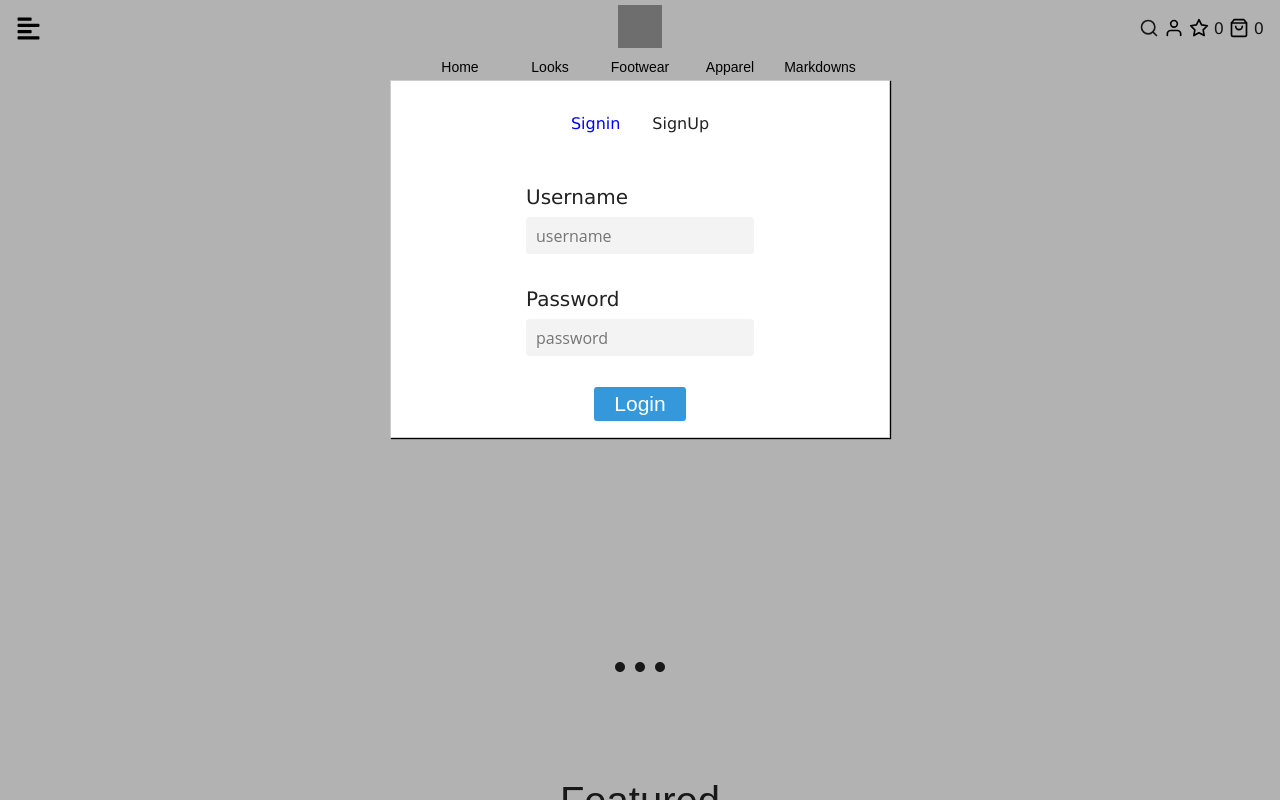
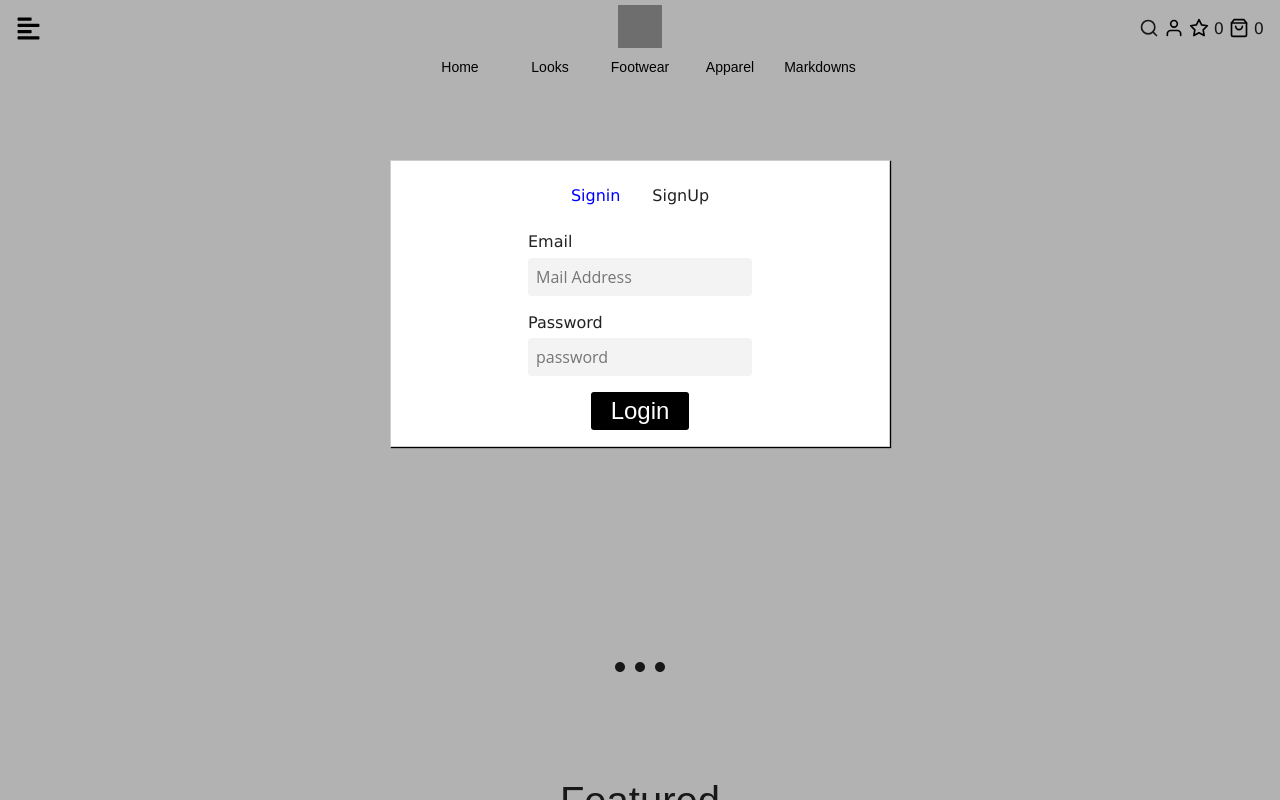
Before and after one commit to Aadarsh8178/GullyWear, a Next.js app: page / in a window 1280 px wide. Both pictures are taken after a click on the link 1173 px from the left and 30 px from the top of the page. Shown: the top 800 px of the page. Built offline with nearby package versions, Linux system fonts and the light colour scheme; grey boxes are pictures that could not be loaded.

Commit message:
validation setup for login

```diff
--- a/src/components/Login/Login.js
+++ b/src/components/Login/Login.js
@@ -1,19 +1,81 @@
-import React from "react";
-import loginImg from "../../../public/static/images/login.svg";
+import React,{useState} from "react";
+import {checkValidity} from './validations';
 import styles from './styles'
 
-function Login(props) {
+import Input from '../UI/Input';
+
+const initForm = {
+    email:{
+      elementConfig: {
+        type: 'email',
+        placeholder: 'Mail Address'
+      },
+      value: '',
+      validation: {
+          required: true,
+          isEmail:true
+      },
+      valid: {valid:false,error:''},
+      touched: false,
+    },
+    password:{
+      elementConfig: {
+        type: 'password',
+        placeholder: 'password'
+      },
+      value: '',
+      validation: {
+          required: true,
+          minLength:6
+      },
+      valid: {valid:false,error:''},
+      touched: false,
+    }
+}
+function Login() {
+    const [form,setForm] = useState(initForm)
+
+    const handleInputChange = (event,controlName)=>{
+      const updatedControls = {
+        ...form,
+        [controlName] : {
+            ...form[controlName],
+            value: event.target.value,
+            valid: checkValidity(event.target.value,form[controlName].validation),
+            touched : true
+        }
+    }
+    setForm(updatedControls)
+    }
     return (
       <>
-      <div className="base-container" ref={props.containerRef}>
+      <div className="base-container">
           <div className="form">
             <div className="form-group">
-              <label htmlFor="username">Username</label>
-              <input type="text" name="username" placeholder="username" />
+              <Input
+                label='Email'
+                elementType='input'
+                elementConfig={form.email.elementConfig}
+                value={form.email.value}
+                changed={(event) => handleInputChange(event,'email')}
+                invalid={!form.email.valid.valid}
+                shouldValidate={form.email.validation}
+                touched={form.email.touched}
+                error={form.email.valid.error}
+              />
             </div>
             <div className="form-group">
-              <label htmlFor="password">Password</label>
-              <input type="password" name="password" placeholder="password" />
+              <Input
+                  label='password'
+                  elementType='input'
+                  elementConfig={form.password.elementConfig}
+                  value={form.password.value}
+                  changed={(event) => handleInputChange(event,'password')}
+                  invalid={!form.password.valid.valid}
+                  shouldValidate={form.password.validation}
+                  touched={form.password.touched}
+                  error={form.password.valid.error}
+                />
             </div>
           </div>
         <div className="footer">
@@ -22,9 +84,7 @@ function Login(props) {
           </button>
         </div>
       </div>
-      <style jsx>
-            {styles}
-        </style>
+      <style jsx>{styles} </style>
       </>
     );
 }
--- a/src/components/Login/Register.js
+++ b/src/components/Login/Register.js
@@ -1,22 +1,106 @@
-import React from "react";
+import React,{useState} from "react";
+import {checkValidity} from './validations';
 import styles from './styles'
 
+import Input from '../UI/Input'
+const initForm = {
+    username:{
+        elementConfig: {
+            type: 'text',
+            placeholder: 'username'
+          },
+          value: '',
+          validation: {
+              required: true,
+          },
+          valid: false,
+          touched: false
+    },
+    email:{
+      elementConfig: {
+        type: 'email',
+        placeholder: 'Mail Address'
+      },
+      value: '',
+      validation: {
+          required: true,
+          isEmail:true
+      },
+      valid: {valid:false,error:''},
+      touched: false
+    },
+    password:{
+      elementConfig: {
+        type: 'text',
+        placeholder: 'password'
+      },
+      value: '',
+      validation: {
+          required: true,
+          minLength:6
+      },
+      valid: {valid:false,error:''},
+      touched: false
+    }
+}
 function Register() {
+
+    const [form,setForm] = useState(initForm)
+
+    const handleInputChange = (event,controlName)=>{
+      const updatedControls = {
+        ...form,
+        [controlName] : {
+            ...form[controlName],
+            value: event.target.value,
+            valid: checkValidity(event.target.value,form[controlName].validation),
+            touched : true
+        }
+    }
+    setForm(updatedControls)
+    }
     return (
         <>
         <div className="base-container">
             <div className="form">
                 <div className="form-group">
-                <label htmlFor="username">Username</label>
-                <input type="text" name="username" placeholder="username" />
+                <Input
+                  label='username'
+                  elementType='input'
+                  elementConfig={form.username.elementConfig}
+                  value={form.username.value}
+                  changed={(event) => handleInputChange(event,'username')}
+                  invalid={!form.username.valid.valid}
+                  shouldValidate={form.username.validation}
+                  touched={form.username.touched}
+                  error={form.username.valid.error}
+                />
                 </div>
                 <div className="form-group">
-                <label htmlFor="email">Email</label>
-                <input type="text" name="email" placeholder="email" />
+                <Input
+                label='Email'
+                elementType='input'
+                elementConfig={form.email.elementConfig}
+                value={form.email.value}
+                changed={(event) => handleInputChange(event,'email')}
+                invalid={!form.email.valid.valid}
+                shouldValidate={form.email.validation}
+                touched={form.email.touched}
+                error={form.email.valid.error}
+              />
                 </div>
                 <div className="form-group">
-                <label htmlFor="password">Password</label>
-                <input type="text" name="password" placeholder="password" />
+                <Input
+                  label='password'
+                  elementType='input'
+                  elementConfig={form.password.elementConfig}
+                  value={form.password.value}
+                  changed={(event) => handleInputChange(event,'password')}
+                  invalid={!form.password.valid.valid}
+                  shouldValidate={form.password.validation}
+                  touched={form.password.touched}
+                  error={form.password.valid.error}
+                />
                 </div>
             </div>
             <button type="button" className="btn">
--- a/src/components/Login/index.js
+++ b/src/components/Login/index.js
@@ -14,7 +14,7 @@ function index() {
       <style jsx>{`
       .SigninUp{
         display:flex;
-        margin:1rem 0;
+        margin:0.5rem 0;
         justify-content:center;
       }
       .active{
--- a/src/components/Login/styles.js
+++ b/src/components/Login/styles.js
@@ -8,18 +8,11 @@ export default css.global`
   align-items: center;
 }
 .header {
-  font-size: 24px;
+font-size: 1rem;
 font-family: "Open Sans", sans-serif;
 }
-.image {
-  width: 21em;
-}
-img {
-  width: 100%;
-  height: 100%;
-}
 .form {
-    margin-top: 2em;
+  margin-top: 1em;
   display: flex;
   flex-direction: column;
   align-items: center;
@@ -30,30 +23,11 @@ img {
 align-items: flex-start;
 width: fit-content;
 }
-label {
-  font-size: 20px;
-}
-input {
-  margin-top: 6px;
-  height: 37px;
-  padding: 0px 10px;
-  font-size: 16px;
-  font-family: "Open Sans", sans-serif;
-  background-color: #f3f3f3;
-  border: 0;
-  border-radius: 4px;
-  margin-bottom: 31px;
-  transition: all 250ms ease-in-out;
-}
-input:focus {
-  outline: none;
-  box-shadow: 0px 0px 12px 0.8px #3474dbb2;
-}
 .btn {
-  font-size: 21px;
+font-size: 1.5rem;
 padding: 5px 20px;
 border: 0;
-  background-color: #3498db;
+background-color: black;
 color: #fff;
 border-radius: 3px;
 transition: all 250ms ease-in-out;
--- /dev/null
+++ b/src/components/Login/validations.js
@@ -0,0 +1,51 @@
+export const checkValidity = (value, rules)=> {
+    let isValid = {valid:true,error:''};
+    if (!rules) {
+        return {valid:true,error:''};
+    }
+
+    if (rules.required) {
+        isValid.valid = value.trim() !== '' && isValid;
+        if(!isValid.valid){
+            isValid.error = 'Required'
+        }
+    }
+
+    if (rules.minLength) {
+        isValid.valid = value.length >= rules.minLength && isValid
+        if(!isValid.valid){
+            isValid.error = 'Min length ' + rules.minLength
+        }
+    }
+
+    if (rules.maxLength) {
+        isValid.valid = value.length <= rules.maxLength && isValid
+        if(!isValid.valid){
+            isValid.error = 'Max length ' + rules.maxLength
+        }
+    }
+
+    if (rules.isEmail) {
+        const pattern = /[a-z0-9!#$%&'*+/=?^_`{|}~-]+(?:\.[a-z0-9!#$%&'*+/=?^_`{|}~-]+)*@(?:[a-z0-9](?:[a-z0-9-]*[a-z0-9])?\.)+[a-z0-9](?:[a-z0-9-]*[a-z0-9])?/;
+        isValid.valid = pattern.test(value) && isValid
+        if(!isValid.valid){
+            isValid.error = 'Invalid Email'
+        }
+    }
+
+    if (rules.isNumeric) {
+        const pattern = /^\d+$/;
+        isValid.valid = pattern.test(value) && isValid
+        if(!isValid.valid){
+            isValid.error = 'Not a Number'
+        }
+    }
+    if(rules.phoneno){
+        const pattern = /^[0]?[789]\d{9}$/;
+        isValid.valid = pattern.test(value) && isValid
+        if(!isValid.valid){
+            isValid.error = 'Invalid Mobile Number'
+        }
+    }
+    return isValid;
+  }
--- /dev/null
+++ b/src/components/UI/Input.js
@@ -0,0 +1,68 @@
+import React from 'react';
+
+const input = ( props ) => {
+    const inputClasses = ['InputElement'];
+
+    if (props.invalid && props.shouldValidate && props.touched) {
+        inputClasses.push('Invalid');
+
+    }
+    return (
+        <div className="Input">
+        <label className='Label'>{props.label}</label>
+        <input
+                className={inputClasses.join(' ')}
+                {...props.elementConfig}
+                value={props.value}
+                onChange={props.changed} />
+        <span className={props.error!==''?'active':''}>{props.error}</span>
+        <style jsx>{`
+            .Input{
+                position:relative;
+            }
+            .Input span{
+                position:absolute;
+                display:none,
+                height:1rem;
+                font-size:0.8rem;
+                top:0;
+                right:0;
+                font-size:12px;
+                font-family:GothamHTF-Book, sans-serif;
+                background:black;
+                color:white;
+            }
+            .active{
+                display:block;
+            }
+            .Label {
+                display:block;
+                font-size: 1rem;
+                text-transform: capitalize;
+            }
+            .InputElement {
+                margin-top: 4px;
+                padding: 0.5rem;
+                font-size: 1rem;
+                font-family: "Open Sans", sans-serif;
+                background-color: #f3f3f3;
+                border: 0;
+                border-radius: 4px;
+                margin-bottom: 1rem;
+                transition: all 250ms ease-in-out;
+            }
+            .InputElement:focus {
+                outline: none;
+                box-shadow: 0px 0px 12px 0.8px #3474dbb2;
+            }
+            .Invalid {
+                border: 1px solid red;
+                background-color: #FDA49A;
+            }
+        `}</style>
+        </div>
+    );
+
+};
+
+export default input;
--- a/src/components/UI/Modal.js
+++ b/src/components/UI/Modal.js
@@ -12,7 +12,7 @@ function Modal(props){
                     transform: props.show ? 'translateY(0)' : 'translateY(-100vh)',
                     opacity: props.show ? '1' : '0'
                 }}>
-                {props.children}
+                {props.show?props.children:null}
             </div>
             <style jsx>{`
                 .Modal {
@@ -24,7 +24,7 @@ function Modal(props){
                     box-shadow: 1px 1px 1px black;
                     padding: 16px;
                     left: 15%;
-                    top: 10%;
+                    top: 20%;
                     box-sizing: border-box;
                     transition: all 0.3s ease-out;
                 }
```
Lines whose indentation alone changed are shown as unchanged.
